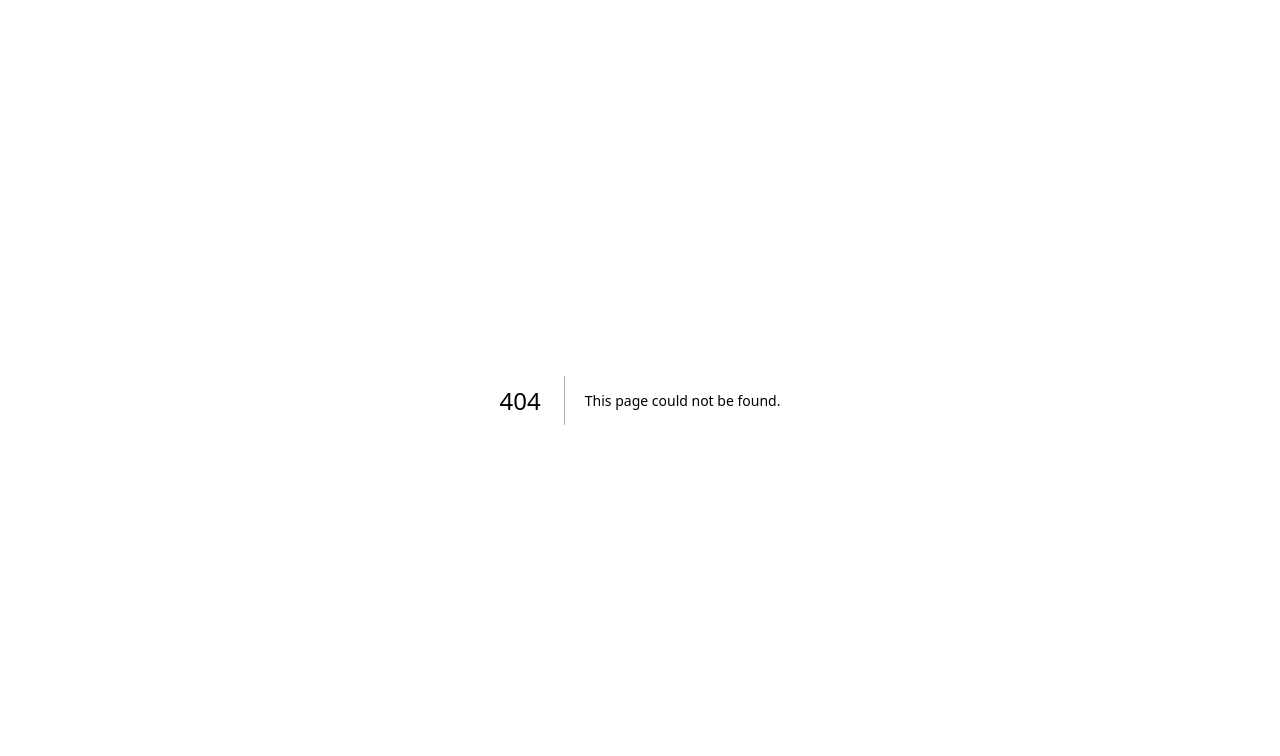
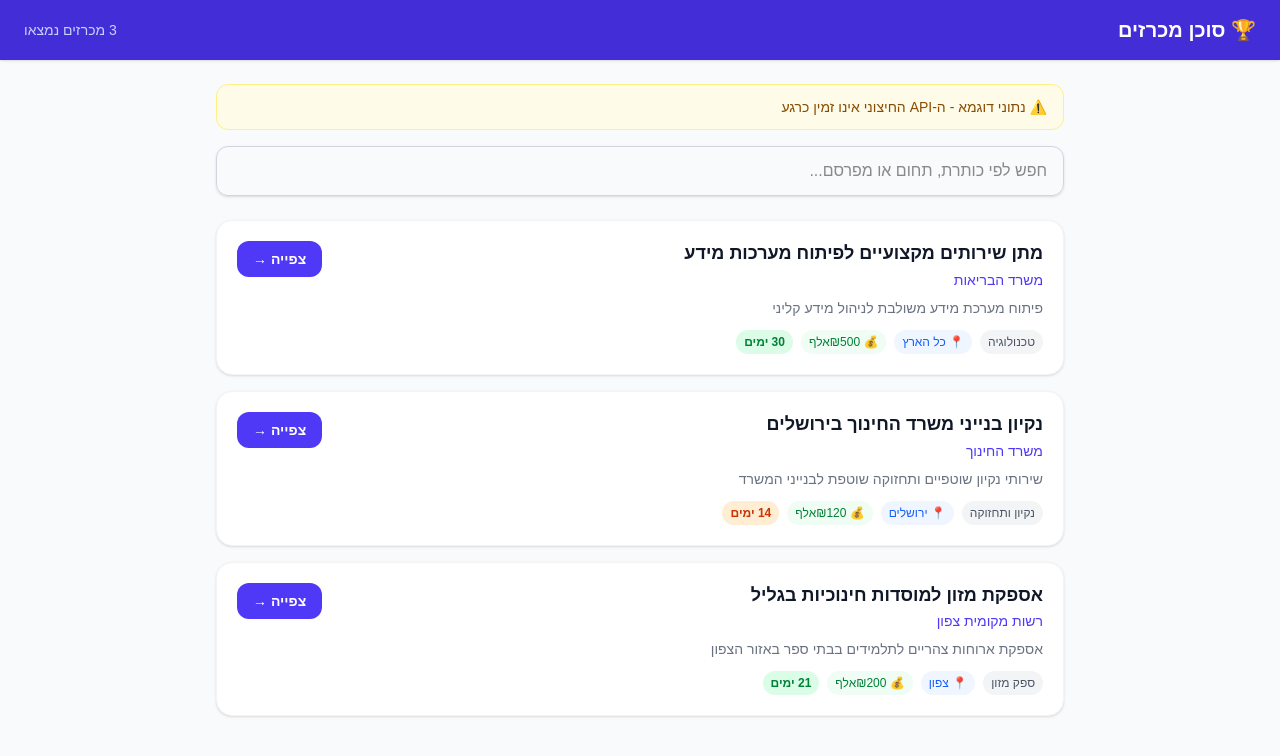
Before and after one commit to alon94/tenders-agent, a Next.js app: page /dashboard in a window 1280 px wide. Before the commit this address had no page. Shown: the top 756 px of the page. Built offline with nearby package versions, Linux system fonts and the light colour scheme; no server answers.

Commit message:
Add DashboardPage component with tender listings

```diff
--- /dev/null
+++ b/app/dashboard/page.tsx
@@ -0,0 +1,136 @@
+'use client';
+
+import { useEffect, useState } from 'react';
+import type { Tender } from '../api/tenders/route';
+
+function daysLeft(deadline: string | null): number | null {
+    if (!deadline) return null;
+    const diff = new Date(deadline).getTime() - Date.now();
+    return Math.ceil(diff / (1000 * 60 * 60 * 24));
+}
+
+function formatBudget(n: number | null): string {
+    if (!n) return '';
+    if (n >= 1_000_000) return `₪${(n / 1_000_000).toFixed(1)}מ`;
+    if (n >= 1_000) return `₪${(n / 1_000).toFixed(0)}אלף`;
+    return `₪${n}`;
+}
+
+function UrgencyBadge({ days }: { days: number | null }) {
+    if (days === null) return null;
+    if (days <= 7) return <span className="bg-red-100 text-red-700 text-xs font-bold px-2 py-1 rounded-full">דחוף! {days} ימים</span>;
+    if (days <= 14) return <span className="bg-orange-100 text-orange-700 text-xs font-bold px-2 py-1 rounded-full">{days} ימים</span>;
+    return <span className="bg-green-100 text-green-700 text-xs font-bold px-2 py-1 rounded-full">{days} ימים</span>;
+}
+
+export default function DashboardPage() {
+    const [tenders, setTenders] = useState<Tender[]>([]);
+    const [loading, setLoading] = useState(true);
+    const [error, setError] = useState('');
+    const [filter, setFilter] = useState('');
+    const [note, setNote] = useState('');
+
+    useEffect(() => {
+          fetch('/api/tenders?limit=20')
+                  .then(r => r.json())
+                  .then(data => {
+                            setTenders(data.tenders ?? []);
+                            if (data.note) setNote(data.note);
+                  })
+                  .catch(() => setError('לא ניתן לטעון מכרזים ברגע זה'))
+                  .finally(() => setLoading(false));
+    }, []);
+
+    const filtered = tenders.filter(t =>
+                                        !filter ||
+                                        t.title.includes(filter) ||
+                                        t.category.includes(filter) ||
+                                        t.publisher.includes(filter) ||
+                                        t.region.includes(filter)
+                                      );
+
+    return (
+          <main className="min-h-screen bg-gray-50" dir="rtl">
+      {/* Header */}
+            <header className="bg-indigo-700 text-white px-6 py-4 flex items-center justify-between shadow">
+              <h1 className="text-xl font-bold">🏆 סוכן מכרזים</h1>
+              <span className="text-indigo-200 text-sm">{tenders.length} מכרזים נמצאו</span>
+            </header>
+
+            <div className="max-w-4xl mx-auto p-6">
+      {/* Demo note */}
+      {note && (
+                  <div className="mb-4 bg-yellow-50 border border-yellow-200 text-yellow-800 text-sm px-4 py-3 rounded-xl">
+                    ⚠️ {note}
+                  </div>
+                )}
+
+      {/* Search */}
+              <div className="mb-6">
+                <input
+                  type="text"
+                  value={filter}
+                  onChange={e => setFilter(e.target.value)}
+                  placeholder="חפש לפי כותרת, תחום או מפרסם..."
+                  className="w-full border border-gray-300 rounded-xl px-4 py-3 text-right shadow-sm focus:outline-none focus:ring-2 focus:ring-indigo-400"
+                />
+              </div>
+
+      {/* States */}
+      {loading && (
+                  <div className="text-center py-20 text-gray-400">
+                    <div className="text-4xl mb-3">🔄</div>
+                    <p>שואב מכרזים...</p>
+                  </div>
+                )}
+
+      {error && (
+                  <div className="text-center py-20 text-red-500">
+                    <div className="text-4xl mb-3">⚠️</div>
+                    <p>{error}</p>
+                  </div>
+                )}
+
+      {/* Tender Cards */}
+      {!loading && !error && (
+                  <div className="space-y-4">
+        {filtered.length === 0 ? (
+                        <p className="text-center text-gray-400 py-12">לא נמצאו תוצאות</p>
+                      ) : filtered.map(tender => {
+                        const days = daysLeft(tender.deadline);
+                        return (
+                                          <div key={tender.id} className="bg-white rounded-2xl shadow-sm border border-gray-100 p-5 hover:shadow-md transition-shadow">
+                                            <div className="flex items-start justify-between gap-4">
+                                              <div className="flex-1 min-w-0">
+                                                <h2 className="font-bold text-gray-900 text-lg leading-snug mb-1 truncate">{tender.title}</h2>
+                                                <p className="text-sm text-indigo-600 font-medium mb-2">{tender.publisher}</p>
+                          {tender.description && tender.description !== tender.title && (
+                                                    <p className="text-sm text-gray-500 line-clamp-2 mb-3">{tender.description}</p>
+                                                  )}
+                                                <div className="flex flex-wrap gap-2 items-center">
+                                                  <span className="bg-gray-100 text-gray-600 text-xs px-2 py-1 rounded-full">{tender.category}</span>
+                                                  <span className="bg-blue-50 text-blue-600 text-xs px-2 py-1 rounded-full">📍 {tender.region}</span>
+                          {tender.budget && (
+                                                      <span className="bg-green-50 text-green-700 text-xs px-2 py-1 rounded-full">💰 {formatBudget(tender.budget)}</span>
+                                                    )}
+                                                  <UrgencyBadge days={days} />
+                                                </div>
+                                              </div>
+                                              <a
+                                                href={tender.url}
+                                                target="_blank"
+                                                rel="noopener noreferrer"
+                                                className="shrink-0 bg-indigo-600 hover:bg-indigo-700 text-white text-sm font-bold px-4 py-2 rounded-xl transition-colors"
+                                              >
+                                                צפייה →
+                                              </a>
+                                            </div>
+                                          </div>
+                                        );
+        })}
+                  </div>
+                )}
+            </div>
+          </main>
+        );
+}
```
